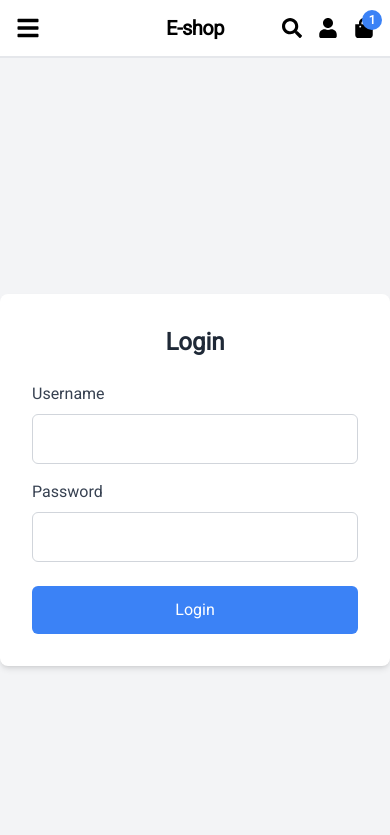
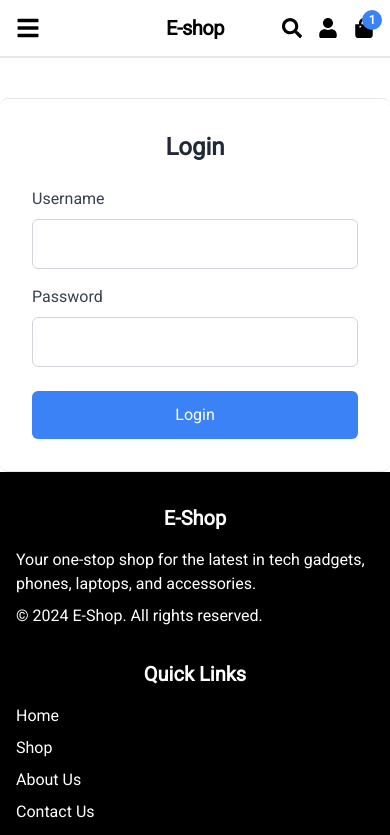
Before and after one commit to CGAJAY/E-commerce-web-app, a React (Vite) app in the folder client/: page /login in a window 390 px wide. Shown: the top 835 px of the page. Built offline with nearby package versions, Linux system fonts and the light colour scheme.

Commit message:
Restyled login form, removed login & signup in the hamburger

```diff
--- a/client/src/components/Header.jsx
+++ b/client/src/components/Header.jsx
@@ -143,13 +143,6 @@ const Header = () => {
 								{category}
 							</a>
 						))}
-						<a
-							href="#"
-							className="text-black text-2xl py-2 px-4 "
-							onClick={closeMenu}
-						>
-							Login / Sign Up
-						</a>
 					</nav>
 				</div>
 			</div>
--- a/client/src/pages/LoginPage.jsx
+++ b/client/src/pages/LoginPage.jsx
@@ -46,8 +46,8 @@ const Login = () => {
 	};
 
 	return (
-		<div className="flex justify-center items-center min-h-screen bg-gray-100">
-			<div className="w-full max-w-md p-8 bg-white rounded-lg shadow-md">
+		<div className="flex justify-center items-center bg-white">
+			<div className="w-full max-w-md p-8 bg-white rounded-lg  border-y border-gray-200 mt-10 ">
 				<h2 className="text-2xl font-bold text-center text-gray-800 mb-6">
 					Login
 				</h2>
```
